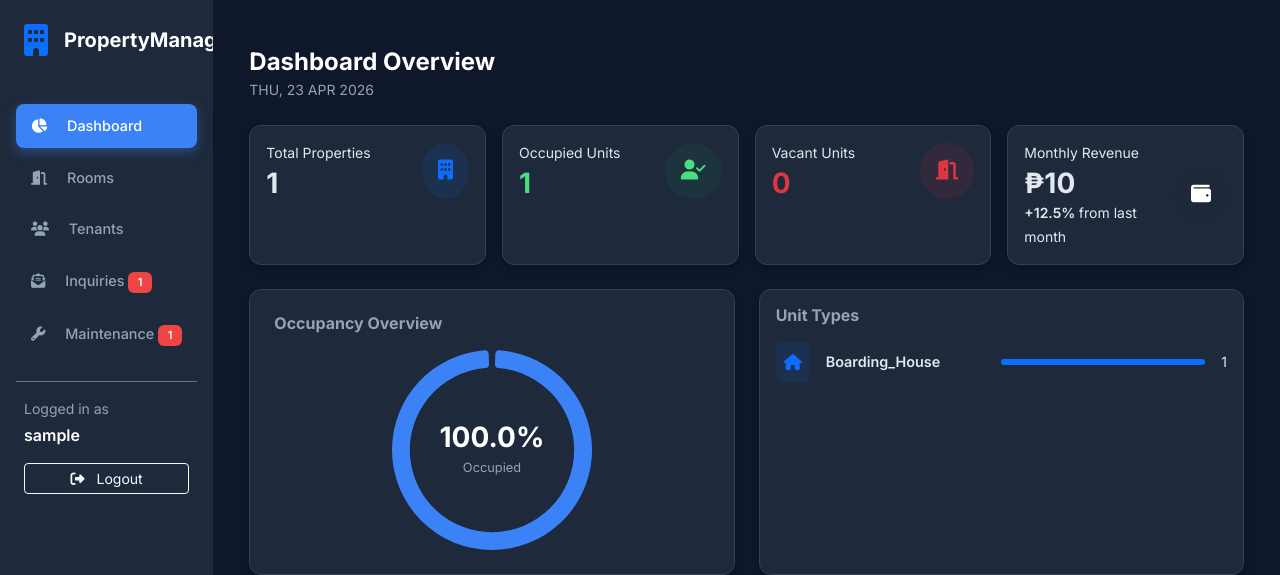
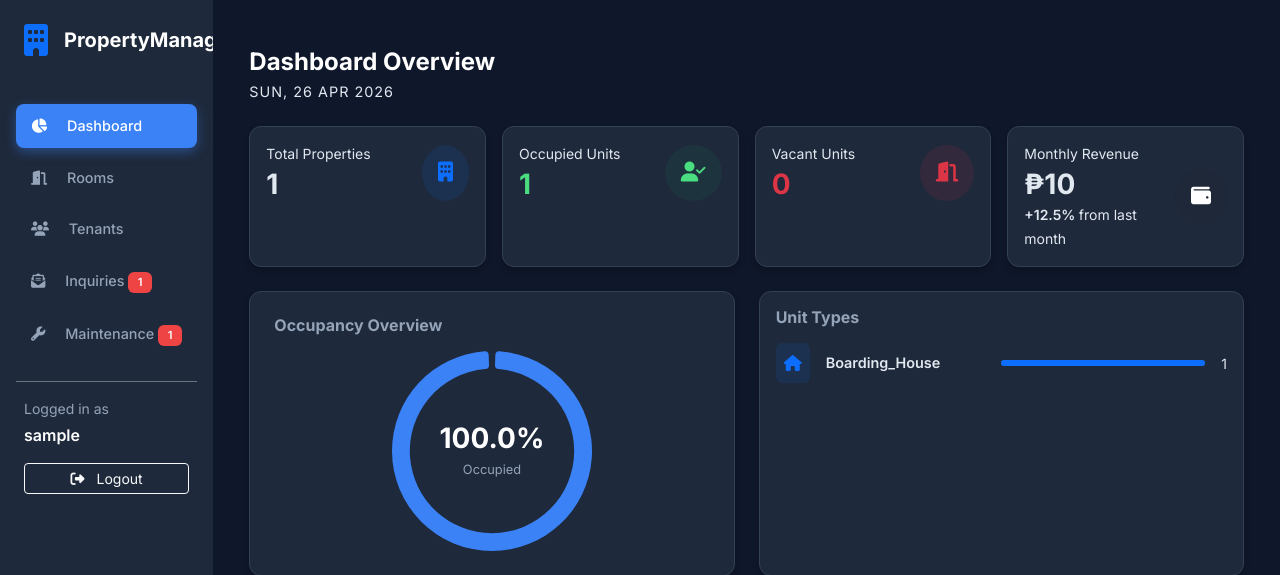
Before and after one commit to hdsn211/BHPropManagement, a Django app: page /dashboard/ in a window 1280 px wide. Shown: the top 575 px of the page. Run offline with Django 5.2, Linux system fonts and the light colour scheme; a user stored in the database is signed in; tables that the repository leaves empty hold one stand-in row (values such as "Sample post").

Commit message:
Cleaning again

```diff
--- a/core/templates/core/dashboard.html
+++ b/core/templates/core/dashboard.html
@@ -4,14 +4,14 @@
 <div class="container-fluid py-4">
 
     <!-- TOPBAR -->
-    <div class="d-flex justify-content-between align-items-center mb-4">
-        <div>
-            <h4 class="fw-bold text-white mb-0">Dashboard Overview</h4>
-            <small class="text-muted text-uppercase">Thu, 23 Apr 2026</small>
-        </div>
-        <div class="d-flex align-items-center gap-3">
-        </div>
+<div class="d-flex justify-content-between align-items-center mb-4">
+    <div>
+        <h4 class="fw-bold text-white mb-0">Dashboard Overview</h4>
+        <p class="text-muted mb-0 mt-1" style="font-size: 0.9rem; letter-spacing: 1px;">
+            {% now "D, d M Y" as current_date %}{{ current_date|upper }}
+        </p>
     </div>
+</div>
 
     <!-- STATS CARDS ROW -->
     <div class="row g-3 mb-4">
```
Also changed, not shown: core/templates/core/base.html (+1 -8 lines).
